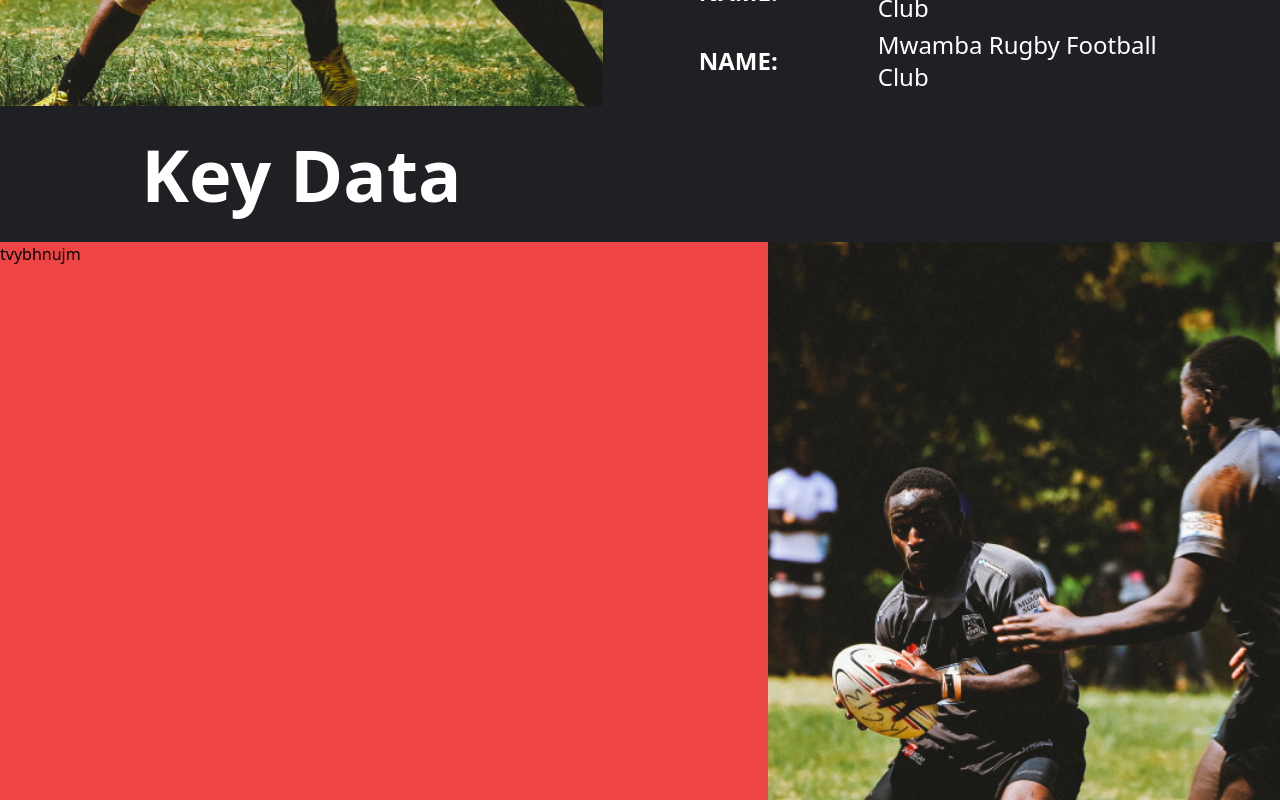
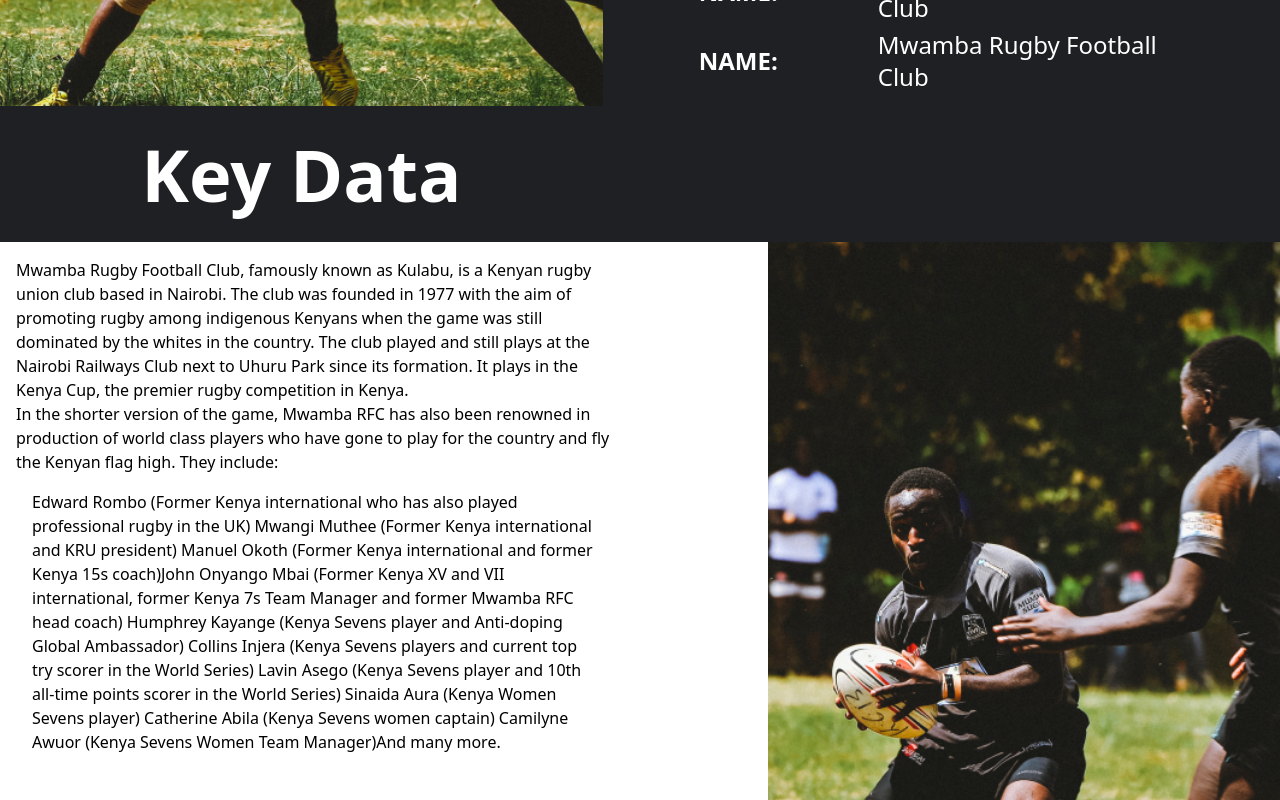
Before and after one commit to MICHAELMUNAVU83/mwamba, a React (Vite) app: page /about in a window 1280 px wide. Shown: the part 2000-2800 px from the top of the page. Built offline with nearby package versions, Linux system fonts and the light colour scheme.

Commit message:
Added links

```diff
--- a/src/components/AboutComponents/History.jsx
+++ b/src/components/AboutComponents/History.jsx
@@ -3,10 +3,50 @@
 
 const History = () => {
   return (
-    <div className="bg-[#1F2024] flex">
-      <div className="w-[60%] bg-red-500">tvybhnujm</div>
-      <div className="w-[40%] bg-blue-500">
+    <div className="bg-white justify-between flex">
+      <div className="w-[630px] p-4 ">
+        <p>
+          Mwamba Rugby Football Club, famously known as Kulabu, is a Kenyan
+          rugby union club based in Nairobi. The club was founded in 1977 with
+          the aim of promoting rugby among indigenous Kenyans when the game was
+          still dominated by the whites in the country. The club played and
+          still plays at the Nairobi Railways Club next to Uhuru Park since its
+          formation. It plays in the Kenya Cup, the premier rugby competition in
+          Kenya.
+        </p>
+        <p>
+          In the shorter version of the game, Mwamba RFC has also been renowned
+          in production of world class players who have gone to play for the
+          country and fly the Kenyan flag high. They include:
+        </p>
+        <ul className="p-4">
+        <li></li>
+
+Edward Rombo (Former Kenya international who has also played professional rugby in the UK)
+
+Mwangi Muthee (Former Kenya international and KRU president)
+
+Manuel Okoth (Former Kenya international and former Kenya 15s coach)John Onyango Mbai (Former Kenya XV and VII international, former Kenya 7s Team Manager and former Mwamba RFC head coach)
+
+Humphrey Kayange (Kenya Sevens player and Anti-doping Global Ambassador)
+
+Collins Injera (Kenya Sevens players and current top try scorer in the World Series)
+
+Lavin Asego (Kenya Sevens player and 10th all-time points scorer in the World Series)
+
+Sinaida Aura (Kenya Women Sevens player)
+
+Catherine Abila (Kenya Sevens women captain)
+
+Camilyne Awuor (Kenya Sevens Women Team Manager)And many more.
+
+
+
+        </ul>
+      </div>
+      <div className="w-[40%] flex flex-col items-center  justify-center">
         <img src={aboutpic} alt="" className="w-full h-[799px] object-cover" />
+        <p className="text-[#1F2024] font-bold text-7xl py-4">History</p>
       </div>
     </div>
   );
--- a/src/components/NavBar.jsx
+++ b/src/components/NavBar.jsx
@@ -1,12 +1,21 @@
 import React from "react";
 import logo from "./images/logo.png";
 import bars from "./images/bars.png";
+import { Link } from "react-router-dom";
 
 const NavBar = () => {
   return (
     <div class="fixed left-0 top-0 w-full z-10 ease-in duration-300 p-2">
       <div class="flex items-center justify-between">
         <img src={logo} alt="logo" />
+        <div className="flex items-center gap-4 text-white text-2xl">
+          <Link to="/home">
+            Home
+          </Link>
+          <Link to="/about">
+            About
+          </Link>
+        </div>
         <img src={bars} alt="bars" />
       </div>
     </div>
```
